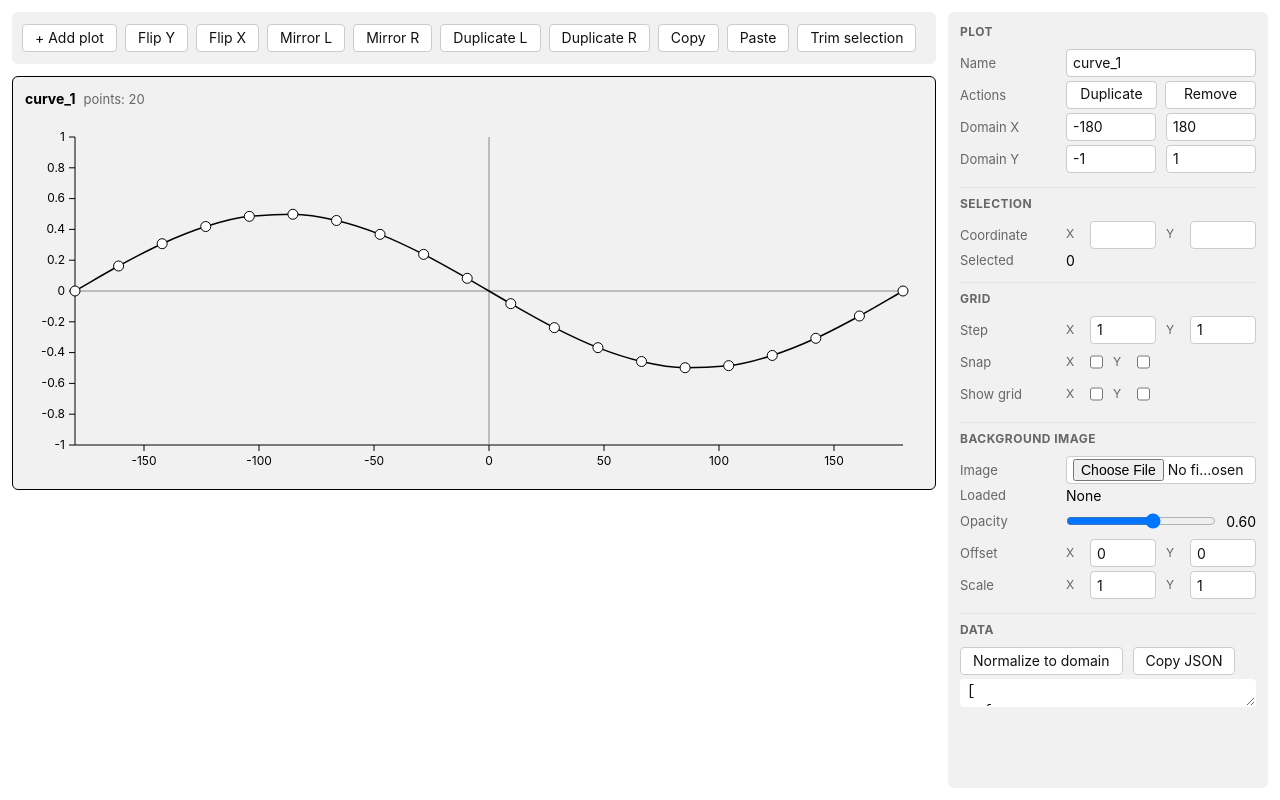
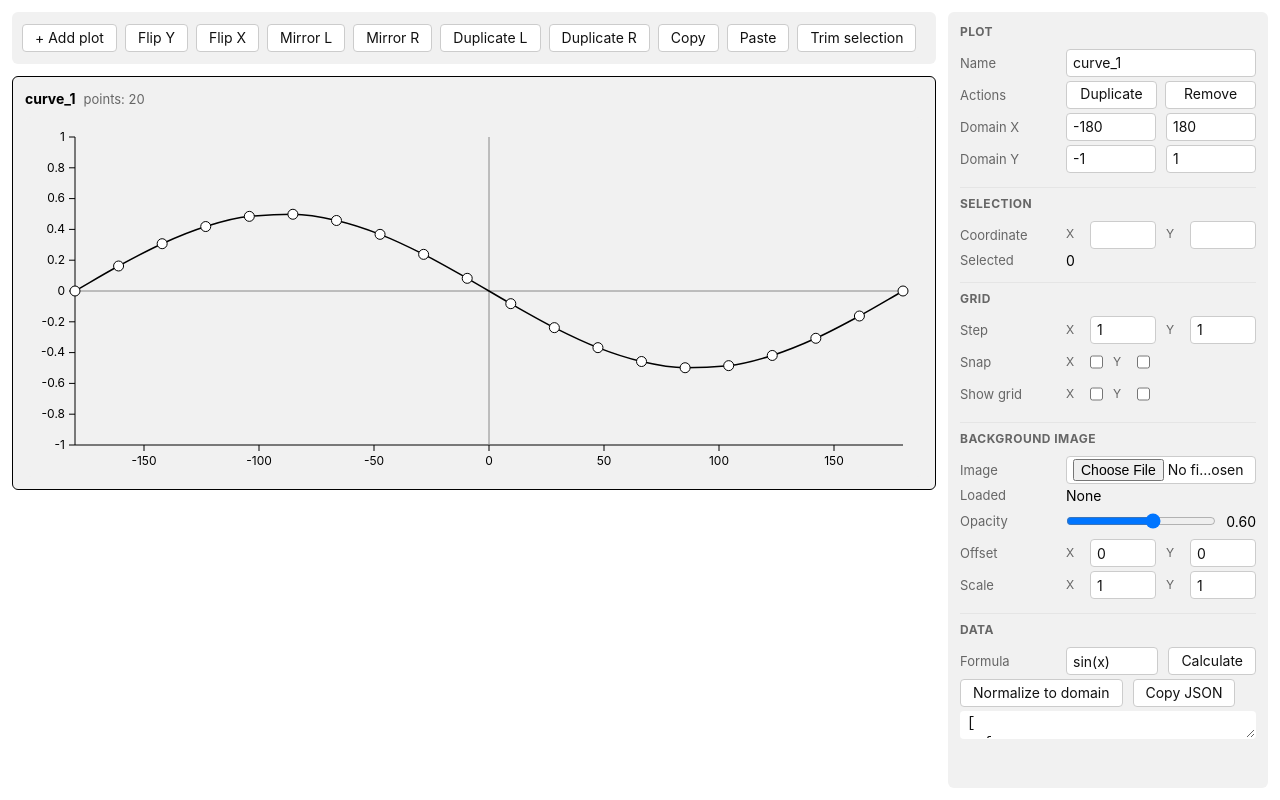
Before and after one commit to timkondratev/aero-curves, a React (Vite) app: page / in a window 1280 px wide. Built offline with nearby package versions, Linux system fonts and the light colour scheme; the HTML template or start-up script is replaced by a standard one.

Commit message:
Add formula-based plots

```diff
--- a/package.json
+++ b/package.json
@@ -12,6 +12,7 @@
   },
   "dependencies": {
     "d3": "^7.9.0",
+    "expr-eval": "^2.0.2",
     "react": "^19.2.0",
     "react-dom": "^19.2.0"
   },
--- a/src/components/sidebar/DataPanel.tsx
+++ b/src/components/sidebar/DataPanel.tsx
@@ -1,4 +1,5 @@
 import { useMemo, useState } from "react";
+import { Parser } from "expr-eval";
 import type { PlotState } from "../../state/reducer";
 import { buildMonotoneSpline } from "../../utils/monotone";
 import { clampValue } from "../../utils/geometry";
@@ -12,6 +13,8 @@ type Props = {
 
 export function DataPanel({ plot, onChange }: Props) {
 	const [copied, setCopied] = useState(false);
+	const [formula, setFormula] = useState("sin(x)");
+	const [formulaError, setFormulaError] = useState<string | null>(null);
 	const pointsJson = useMemo(() => toJson(plot.points), [plot.points]);
 
 	const handleCopy = async () => {
@@ -19,7 +22,7 @@ export function DataPanel({ plot, onChange }: Props) {
 			await navigator.clipboard.writeText(pointsJson);
 			setCopied(true);
 			setTimeout(() => setCopied(false), 800);
-		} catch (err) {
+		} catch {
 			setCopied(false);
 		}
 	};
@@ -46,9 +49,102 @@ export function DataPanel({ plot, onChange }: Props) {
 		onChange({ ...plot, points: nextPoints, selection: [], brush: null });
 	};
 
+	const handleCalculate = () => {
+		setFormulaError(null);
+		const trimmed = formula.trim();
+		if (!trimmed) {
+			setFormulaError("Enter a formula to calculate.");
+			return;
+		}
+		let expr;
+		try {
+			expr = Parser.parse(trimmed);
+		} catch (err) {
+			const message = err instanceof Error ? err.message : "Invalid formula.";
+			setFormulaError(message);
+			return;
+		}
+
+		const [x0, x1] = plot.domainX;
+		const minX = Math.min(x0, x1);
+		const maxX = Math.max(x0, x1);
+		const span = maxX - minX;
+		const step = plot.snapPrecisionX > 0 ? plot.snapPrecisionX : span / 100;
+		if (!Number.isFinite(step) || step <= 0) {
+			setFormulaError("Grid step must be greater than 0.");
+			return;
+		}
+
+		const nextPoints: PlotState["points"] = [];
+		let i = 0;
+		for (let x = minX; x <= maxX + 1e-9 && nextPoints.length < 2000; x += step) {
+			const snapped = parseFloat(x.toFixed(8));
+			let y: number;
+			try {
+				y = expr.evaluate({ x: snapped });
+			} catch (err) {
+				const message = err instanceof Error ? err.message : "Invalid formula.";
+				setFormulaError(`Error at x=${snapped}: ${message}`);
+				return;
+			}
+			if (!Number.isFinite(y)) {
+				setFormulaError(`Formula returned non-finite value at x=${snapped}.`);
+				return;
+			}
+			const clamped = clampValue(y, plot.domainY);
+			nextPoints.push({ id: `pt_expr_${i}`, x: snapped, y: clamped });
+			i += 1;
+		}
+
+		if (nextPoints.length > 0 && nextPoints[nextPoints.length - 1].x < maxX && nextPoints.length < 2000) {
+			const snapped = parseFloat(maxX.toFixed(8));
+			let y: number;
+			try {
+				y = expr.evaluate({ x: snapped });
+			} catch (err) {
+				const message = err instanceof Error ? err.message : "Invalid formula.";
+				setFormulaError(`Error at x=${snapped}: ${message}`);
+				return;
+			}
+			if (!Number.isFinite(y)) {
+				setFormulaError(`Formula returned non-finite value at x=${snapped}.`);
+				return;
+			}
+			const clamped = clampValue(y, plot.domainY);
+			nextPoints.push({ id: `pt_expr_${i}`, x: snapped, y: clamped });
+		}
+
+		if (!nextPoints.length) {
+			setFormulaError("No points generated.");
+			return;
+		}
+		onChange({ ...plot, points: nextPoints, selection: [], brush: null });
+	};
+
 	return (
 		<div className="panel-section">
 			<div className="section-title">DATA</div>
+			<div className="form-row">
+				<div className="row-label">Formula</div>
+				<input
+					className="row-control"
+					value={formula}
+					onChange={e => {
+						setFormula(e.target.value);
+						setFormulaError(null);
+					}}
+					placeholder="e.g. sin(x)"
+				/>
+				<button className="btn" type="button" onClick={handleCalculate}>
+					Calculate
+				</button>
+			</div>
+			{formulaError && (
+				<div className="form-row">
+					<div className="row-label" />
+					<div className="row-control field-message is-error">{formulaError}</div>
+				</div>
+			)}
 			<div className="form-row inline-pair">
 				<button className="btn" type="button" onClick={handleNormalize} disabled={plot.points.length < 2}>
 					Normalize to domain
--- a/src/styles/globals.css
+++ b/src/styles/globals.css
@@ -300,3 +300,13 @@ input[type="radio"] {
 	align-items: center;
 	gap: 6px;
 }
+
+.field-message {
+	font-size: 12px;
+	line-height: 1.3;
+	color: var(--muted);
+}
+
+.field-message.is-error {
+	color: #b00020;
+}
```
Also changed, not shown: 1 other file (tests, documents, lock files or other folders).
